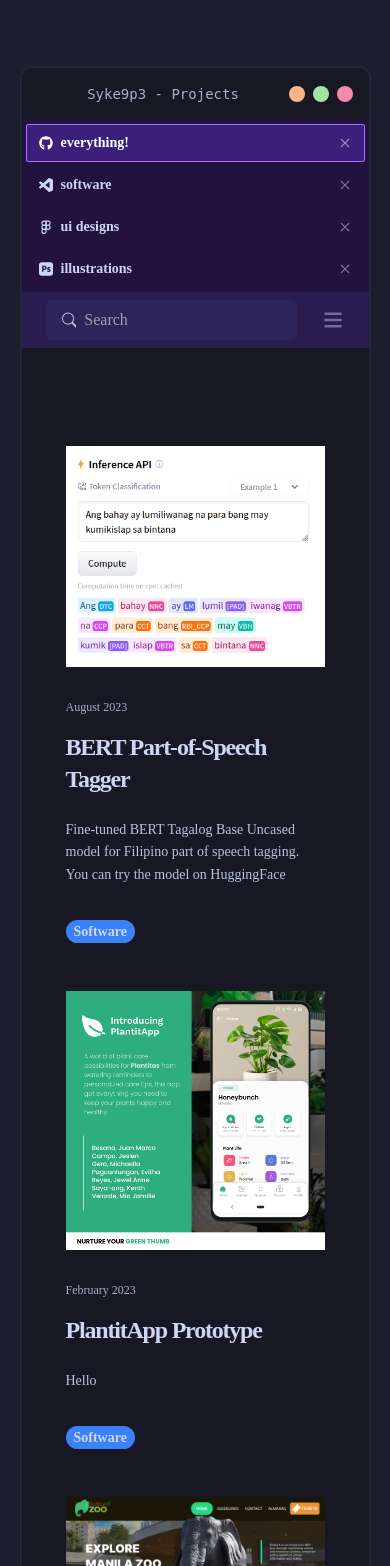
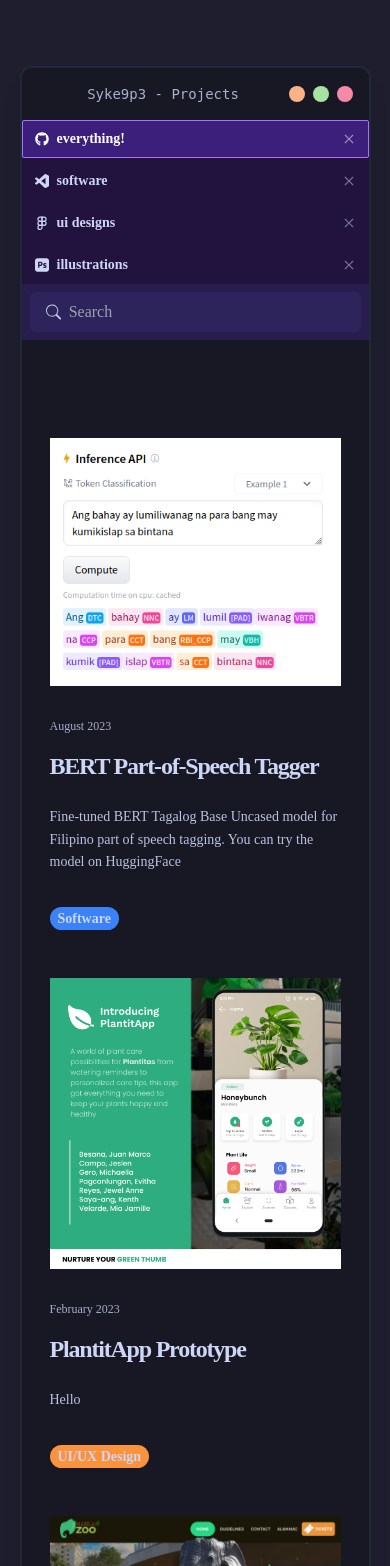
Before and after one commit to syke9p3/syke-portfolio-v2, a React (Vite) app: page /projects in a window 390 px wide. Shown: the part 282-1848 px from the top of the page. Built offline with nearby package versions, Linux system fonts and the light colour scheme.

Commit message:
browser structure update

```diff
--- a/src/components/ProjectCard.tsx
+++ b/src/components/ProjectCard.tsx
@@ -39,9 +39,28 @@
               {project.description}
             </p>
             <div className="my-8">
-              <span className={`px-2 py-1 text-sm font-semibold bg-blue-500 rounded-full`}>
-                Software
-              </span>
+              {
+                project.type == 'software' ? (
+                  <span className="px-2 py-1 text-sm font-semibold bg-blue-500 rounded-full">
+                    Software
+                  </span>
+
+                ) :
+                  project.type == 'ui' ? (
+                    <span className="px-2 py-1 text-sm font-semibold bg-orange-400 rounded-full">
+                      UI/UX Design
+                    </span>
+
+                  ) :
+                    project.type == 'graphics' ? (
+                      <span className="px-2 py-1 text-sm font-semibold bg-teal-400 rounded-full">
+                      Illustration
+                    </span>
+                    ) :
+                      project.type == 'graphics' ? ('Illustration') :
+                        'Not any'
+
+              }
             </div>
           </div>
         </div>
--- a/src/pages/Projects.tsx
+++ b/src/pages/Projects.tsx
@@ -71,8 +71,6 @@
   );
 };
 
-import React from 'react'
-
 const Browser = () => {
 
   const [searchParams, setSearchParams] = useSearchParams();
@@ -96,7 +94,7 @@
     <Window header="Syke9p3 - Projects">
       {/* Filter */}
       {/* <div className="grid grid-cols-2 px-1 pt-3 rounded-xl md:grid-cols-4 bg-[#21133d]"> */}
-      <div className="grid sm:grid-cols-2 md:flex px-1 bg-[#21133d] gap-1 p-1">
+      <div className="grid sm:grid-cols-2 md:flex bg-[#21133d] gap-1 ">
         {categories && Object.keys(categories).map((item, i) => (
           <button
             onClick={() => { handleChangeCategory(item) }}
@@ -120,7 +118,7 @@
       </div>
 
       {/* Search */}
-      <div className="py-2 bg-[#281d4e] px-6 gap-6 flex items-center">
+      <div className="py-2 bg-[#281d4e] px-2 md:px-6 gap-6 flex items-center">
         <div className="hidden gap-5 opacity-50 md:flex">
           <div className="px-1">
             <FaArrowLeft />
@@ -140,18 +138,18 @@
             placeholder="Search"
           />
         </div>
-        <div className="flex gap-5 opacity-50">
+        <div className="hidden gap-5 opacity-50 md:flex">
           <div className="px-1 scale-125">
             <FaBars />
           </div>
         </div>
       </div>
 
-      <div className="flex flex-col gap-5 items-center px-3 pt-12 mx-8">
+      <div className="flex flex-col gap-5 items-center px-3">
         {/* <h1 className="text-7xl font-bold text-catppuccinRed">Projects</h1> */}
 
 
-        <ul ref={scope}  className="grid gap-4 max-w-4xl rounded-xl md:grid-cols-2 bg-catppuccinMantle">
+        <ul ref={scope}  className="grid gap-4 px-4 my-12 max-w-4xl rounded-xl md:grid-cols-2 bg-catppuccinMantle">
           {projects.map((project, i) => (
             <div key={i}>
               {project && <ProjectCard project={project} />}
```
Also changed, not shown: 1 other file (tests, documents, lock files or other folders).
